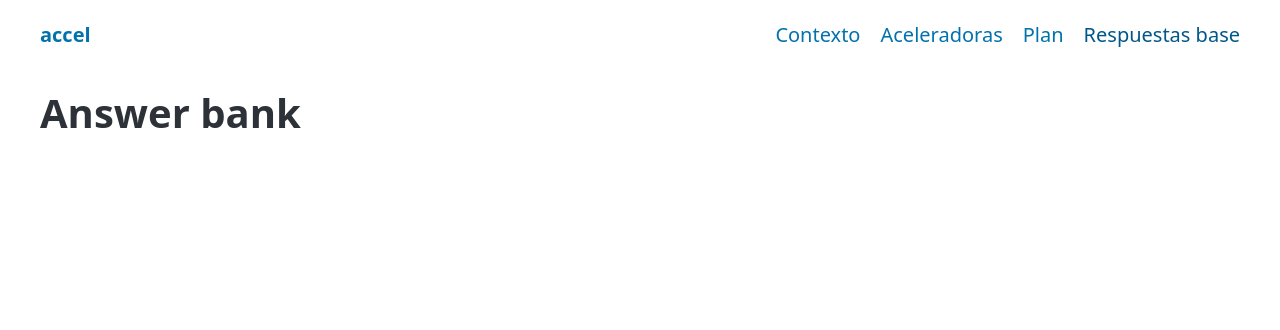
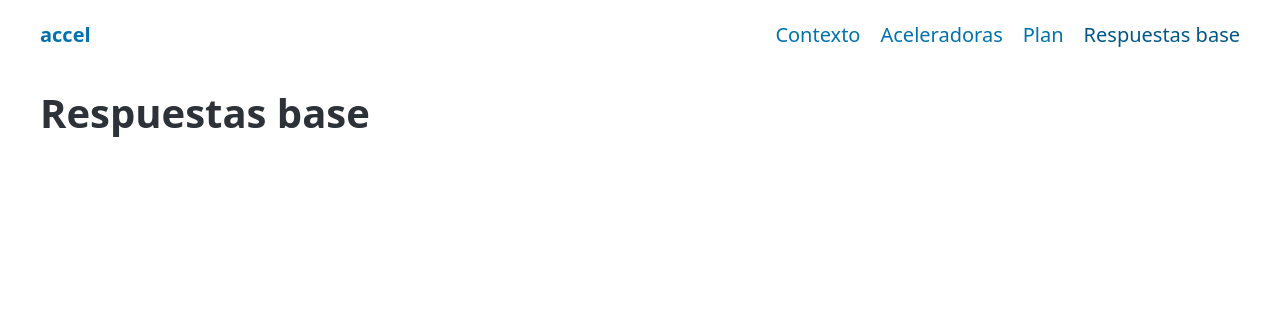
Before and after one commit to hernei152/vc-aplicator, a Django app: page /answer-bank/ in a window 1280 px wide. Shown: the top 330 px of the page. Run offline with Django 5.2, Linux system fonts and the light colour scheme; data that the repository does not hold is empty.

Commit message:
style(design): FINDING-011 — name the answer bank page the same as its nav link

```diff
--- a/aplicator/templates/aplicator/answer_bank.html
+++ b/aplicator/templates/aplicator/answer_bank.html
@@ -2,7 +2,7 @@
 {% load aplicator_extras %}
 {% block title %}Respuestas base — accel{% endblock %}
 {% block content %}
-<h1>Answer bank</h1>
+<h1>Respuestas base</h1>
 {% for row in rows %}
 <fieldset>
   <legend>{{ row.category|category_label }}</legend>
```
